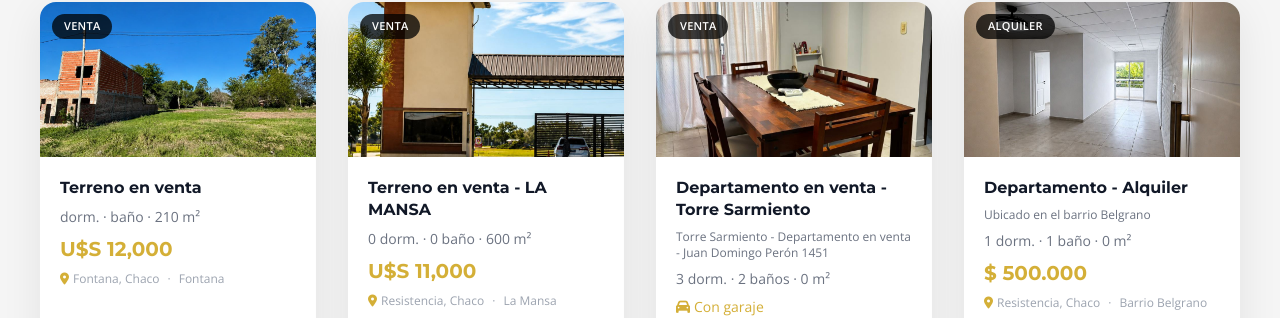
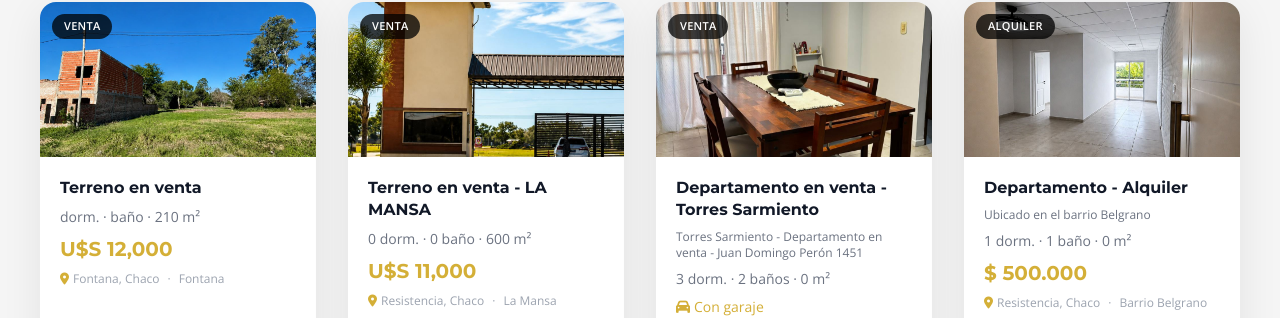
Before and after one commit to ponce15nicolas/parras2, a React (Vite) app: page / in a window 1280 px wide. Shown: the part 1061-1379 px from the top of the page. Built offline with nearby package versions, Linux system fonts and the light colour scheme.

Commit message:
fixed id3

```diff
--- a/src/data/Properties.js
+++ b/src/data/Properties.js
@@ -60,7 +60,7 @@ export const properties = [
 
   {
     id: 3,
-    title: 'Departamento en venta - Torre Sarmiento',
+    title: 'Departamento en venta - Torres Sarmiento',
     image: '/torre1.jpeg', //IMAGEN DE PORTADA//
     images: [ //IMAGENES DENTRO DEL MODAL A MODO GALERIA COMPLETA-//
       '/torre1-1.jpeg',
@@ -87,7 +87,7 @@ export const properties = [
     ubicacionKey: 'resistencia',
     barrio: 'sarmiento',
     barrioKey: 'sarmiento',
-    descripcion: 'Torre Sarmiento - Departamento en venta - Juan Domingo Perón 1451',
+    descripcion: 'Torres Sarmiento - Departamento en venta - Juan Domingo Perón 1451',
     tipo: 'venta',
     pais: 'Argentina',
     region: 'Chaco',
```
